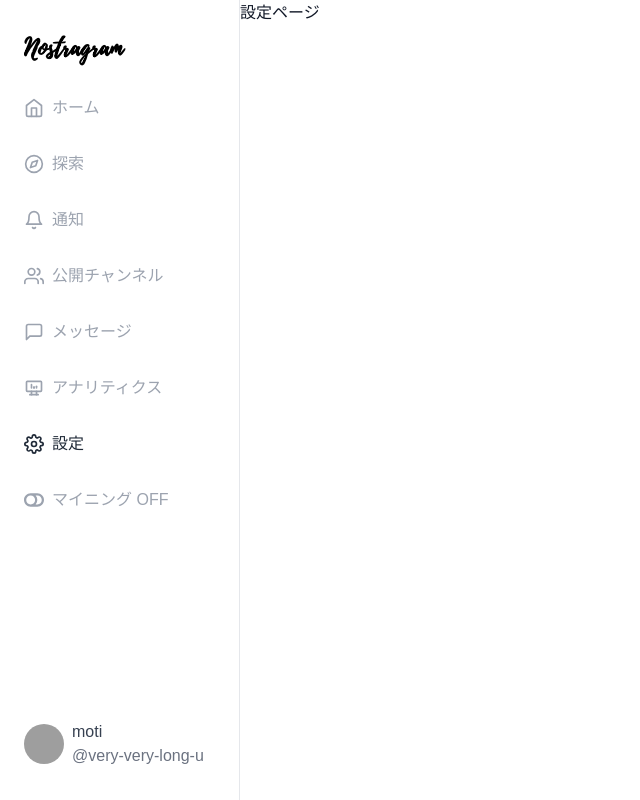
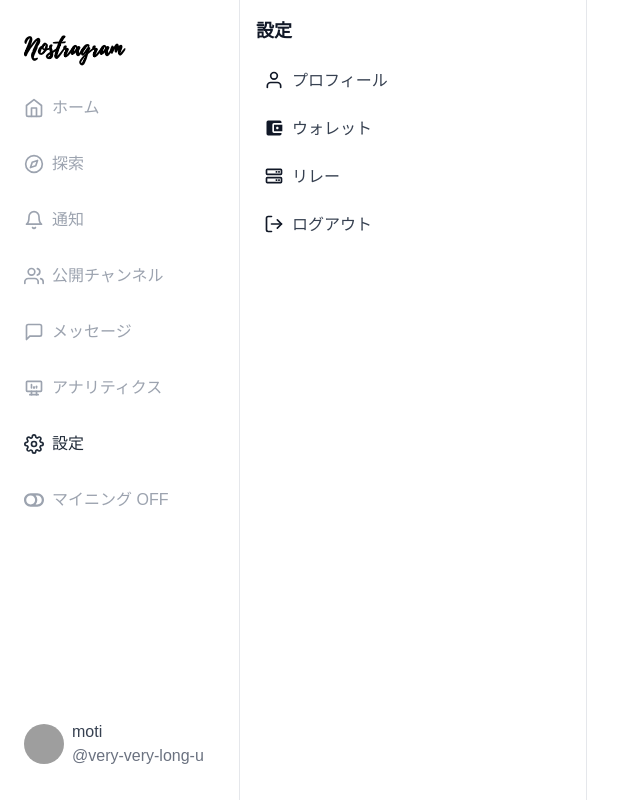
Before and after one commit to motxx/nostr-webclient, a React (Create React App) app: page /settings in a window 1280 px wide. Shown: the whole page, without its empty margins (0-640 px from the left). Built offline with nearby package versions, Linux system fonts and the light colour scheme; grey boxes are pictures that could not be loaded; a web font is replaced by a local one.

Commit message:
feat(settings): implement basic settings page

```diff
--- a/src/pages/SettingsPage.tsx
+++ b/src/pages/SettingsPage.tsx
@@ -1,7 +1,42 @@
 import React from 'react'
+import { FiUser, FiLogOut } from 'react-icons/fi'
+import { MdAccountBalanceWallet } from 'react-icons/md'
+import { BiServer } from 'react-icons/bi'
 
 const SettingsPage: React.FC = () => {
-  return <div>設定ページ</div>
+  return (
+    <div className="flex h-full">
+      <div className="w-full sm:w-1/3 sm:border-r sm:border-gray-200 sm:dark:border-gray-700 h-screen overflow-y-auto hide-scrollbar">
+        <div className="p-4">
+          <h1 className="text-lg font-bold mb-4">設定</h1>
+          <ul className="space-y-2">
+            <li className="flex items-center p-2 hover:bg-gray-100 dark:hover:bg-gray-900 transition duration-300 ease-in-out cursor-pointer">
+              <FiUser className="text-xl mr-2" />
+              <span className="text-gray-700 dark:text-gray-300">
+                プロフィール
+              </span>
+            </li>
+            <li className="flex items-center p-2 hover:bg-gray-100 dark:hover:bg-gray-900 transition duration-300 ease-in-out cursor-pointer">
+              <MdAccountBalanceWallet className="text-xl mr-2" />
+              <span className="text-gray-700 dark:text-gray-300">
+                ウォレット
+              </span>
+            </li>
+            <li className="flex items-center p-2 hover:bg-gray-100 dark:hover:bg-gray-900 transition duration-300 ease-in-out cursor-pointer">
+              <BiServer className="text-xl mr-2" />
+              <span className="text-gray-700 dark:text-gray-300">リレー</span>
+            </li>
+            <li className="flex items-center p-2 hover:bg-gray-100 dark:hover:bg-gray-900 transition duration-300 ease-in-out cursor-pointer">
+              <FiLogOut className="text-xl mr-2" />
+              <span className="text-gray-700 dark:text-gray-300">
+                ログアウト
+              </span>
+            </li>
+          </ul>
+        </div>
+      </div>
+    </div>
+  )
 }
 
 export default SettingsPage
```
